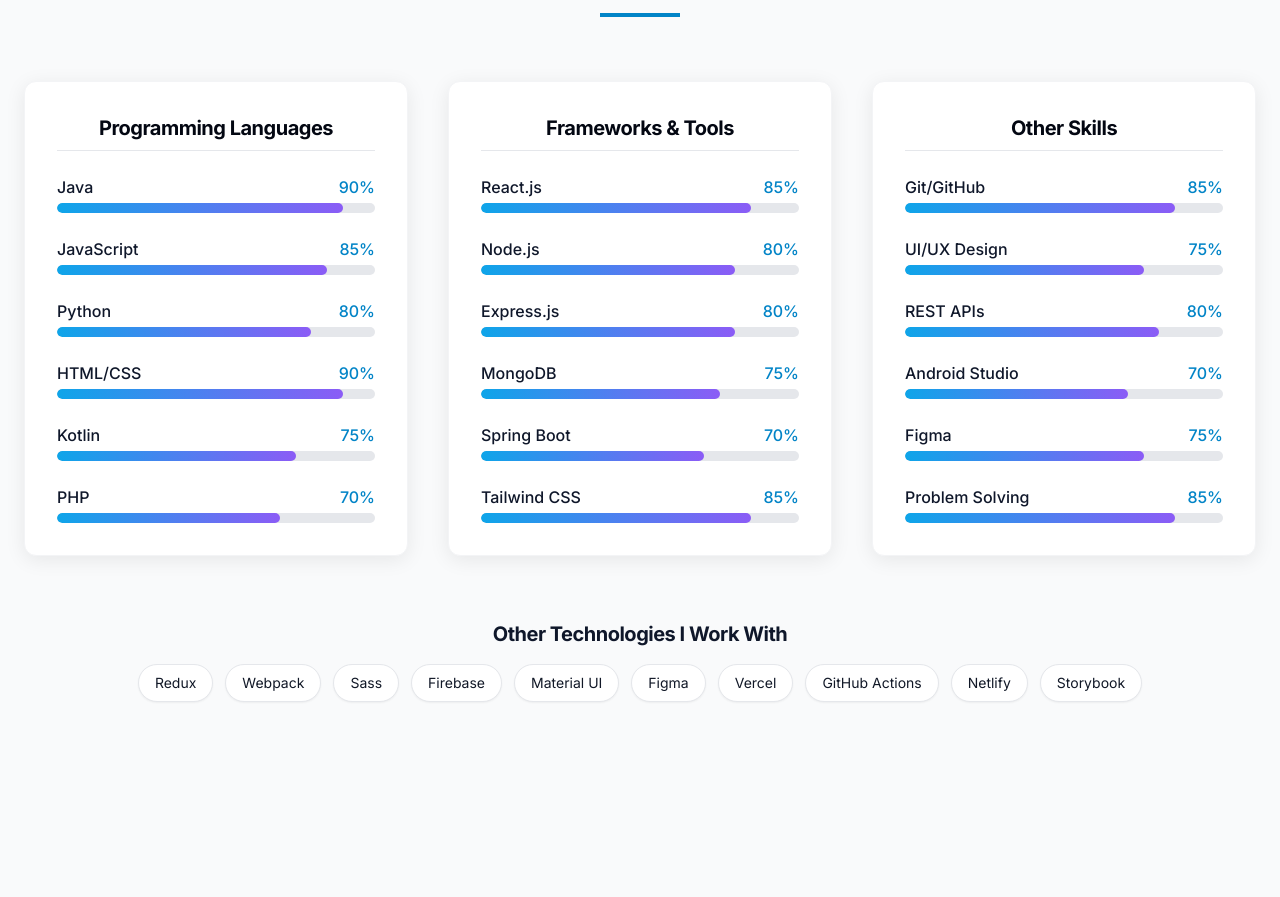
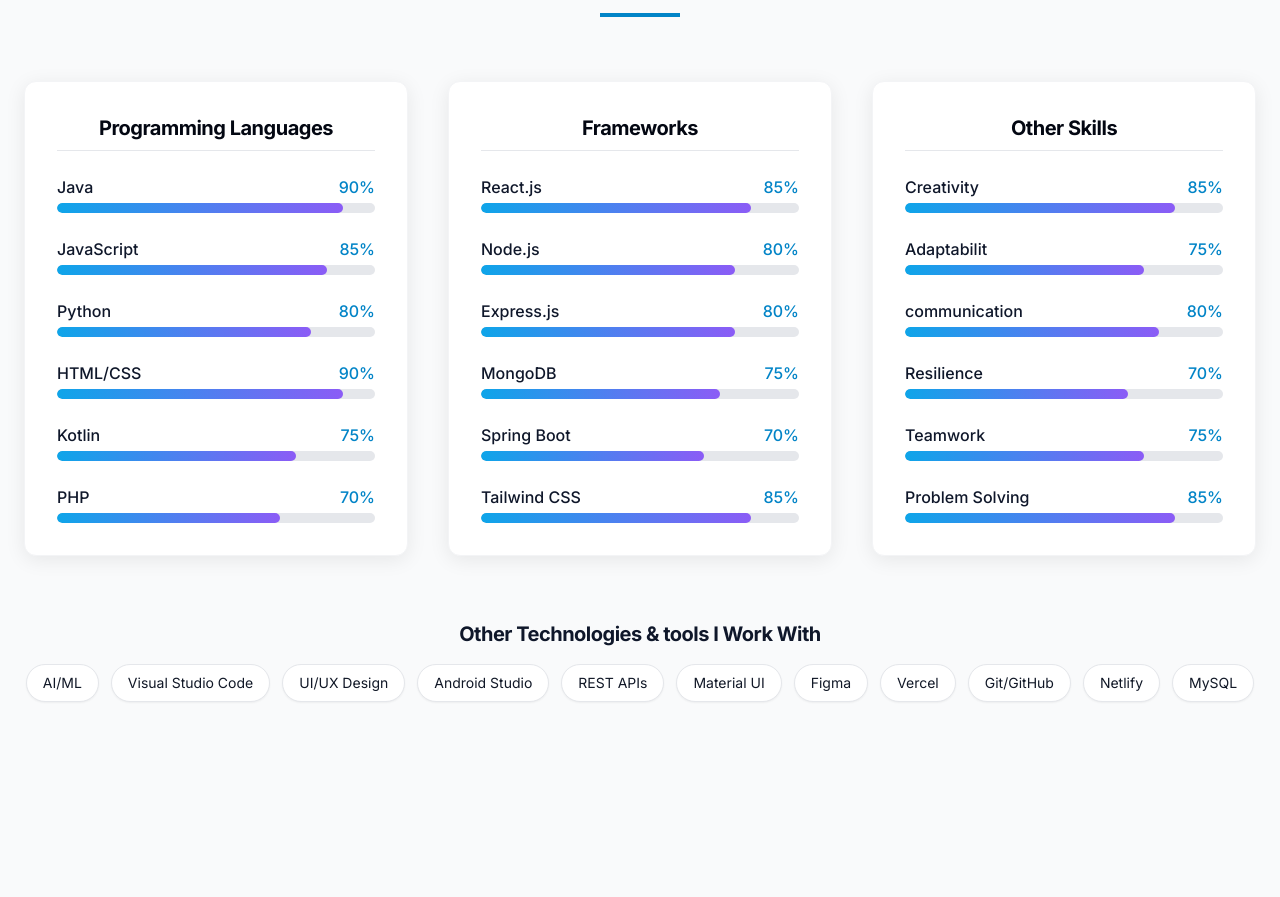
Before and after one commit to IT22091352/newportfolio, a React (Create React App) app: page / in a window 1280 px wide. Shown: the part 1812-2709 px from the top of the page. Built offline with nearby package versions, Linux system fonts and the light colour scheme.

Commit message:
fix: Update GitHub and LinkedIn links in Hero component; refine skills categories in Skills component

```diff
--- a/src/components/Hero.jsx
+++ b/src/components/Hero.jsx
@@ -122,12 +122,12 @@
               animate={{ opacity: 1 }}
               transition={{ duration: 0.7, delay: 0.6 }}
             >
-              <a href="https://github.com/chathuka-dilakshana" target="_blank" rel="noopener noreferrer" className="text-gray-400 hover:text-white transition-colors">
+              <a href="https://github.com/IT22091352" target="_blank" rel="noopener noreferrer" className="text-gray-400 hover:text-white transition-colors">
                 <svg className="w-6 h-6" fill="currentColor" viewBox="0 0 24 24" aria-hidden="true">
                   <path fillRule="evenodd" d="M12 2C6.477 2 2 6.484 2 12.017c0 4.425 2.865 8.18 6.839 9.504.5.092.682-.217.682-.483 0-.237-.008-.868-.013-1.703-2.782.605-3.369-1.343-3.369-1.343-.454-1.158-1.11-1.466-1.11-1.466-.908-.62.069-.608.069-.608 1.003.07 1.531 1.032 1.531 1.032.892 1.53 2.341 1.088 2.91.832.092-.647.35-1.088.636-1.338-2.22-.253-4.555-1.113-4.555-4.951 0-1.093.39-1.988 1.029-2.688-.103-.253-.446-1.272.098-2.65 0 0 .84-.27 2.75 1.026A9.564 9.564 0 0112 6.844c.85.004 1.705.115 2.504.337 1.909-1.296 2.747-1.027 2.747-1.027.546 1.379.202 2.398.1 2.651.64.7 1.028 1.595 1.028 2.688 0 3.848-2.339 4.695-4.566 4.943.359.309.678.92.678 1.855 0 1.338-.012 2.419-.012 2.747 0 .268.18.58.688.482A10.019 10.019 0 0022 12.017C22 6.484 17.522 2 12 2z" clipRule="evenodd" />
                 </svg>
               </a>
-              <a href="https://linkedin.com/chathuka-dilakshana" target="_blank" rel="noopener noreferrer" className="text-gray-400 hover:text-white transition-colors">
+              <a href="www.linkedin.com/in/chathuka-dilakshana-006315284" target="_blank" rel="noopener noreferrer" className="text-gray-400 hover:text-white transition-colors">
                 <svg className="w-6 h-6" fill="currentColor" viewBox="0 0 24 24" aria-hidden="true">
                   <path d="M20.447 20.452h-3.554v-5.569c0-1.328-.027-3.037-1.852-3.037-1.853 0-2.136 1.445-2.136 2.939v5.667H9.351V9h3.414v1.561h.046c.477-.9 1.637-1.85 3.37-1.85 3.601 0 4.267 2.37 4.267 5.455v6.286zM5.337 7.433c-1.144 0-2.063-.926-2.063-2.065 0-1.138.92-2.063 2.063-2.063 1.14 0 2.064.925 2.064 2.063 0 1.139-.925 2.065-2.064 2.065zm1.782 13.019H3.555V9h3.564v11.452zM22.225 0H1.771C.792 0 0 .774 0 1.729v20.542C0 23.227.792 24 1.771 24h20.451C23.2 24 24 23.227 24 22.271V1.729C24 .774 23.2 0 22.222 0h.003z" />
                 </svg>
--- a/src/components/Skills.jsx
+++ b/src/components/Skills.jsx
@@ -14,7 +14,7 @@
       ]
     },
     {
-      category: 'Frameworks & Tools',
+      category: 'Frameworks',
       items: [
         { name: 'React.js', level: 85 },
         { name: 'Node.js', level: 80 },
@@ -27,11 +27,11 @@
     {
       category: 'Other Skills',
       items: [
-        { name: 'Git/GitHub', level: 85 },
-        { name: 'UI/UX Design', level: 75 },
-        { name: 'REST APIs', level: 80 },
-        { name: 'Android Studio', level: 70 },
-        { name: 'Figma', level: 75 },
+        { name: 'Creativity', level: 85 },
+        { name: 'Adaptabilit', level: 75 },
+        { name: 'communication', level: 80 },
+        { name: 'Resilience', level: 70 },
+        { name: 'Teamwork', level: 75 },
         { name: 'Problem Solving', level: 85 },
       ]
     }
@@ -117,9 +117,9 @@
           viewport={{ once: true }}
           transition={{ duration: 0.6 }}
         >
-          <h3 className="text-xl font-bold mb-4">Other Technologies I Work With</h3>
+          <h3 className="text-xl font-bold mb-4">Other Technologies & tools I Work With</h3>
           <div className="flex flex-wrap justify-center gap-3">
-            {['Redux', 'Webpack', 'Sass', 'Firebase', 'Material UI', 'Figma', 'Vercel', 'GitHub Actions', 'Netlify', 'Storybook'].map((tech, index) => (
+            {['AI/ML', 'Visual Studio Code', 'UI/UX Design', 'Android Studio', 'REST APIs', 'Material UI', 'Figma', 'Vercel', 'Git/GitHub', 'Netlify', 'MySQL'].map((tech, index) => (
               <span
                 key={index}
                 className="px-4 py-2 bg-white border border-gray-200 rounded-full text-dark-700 text-sm shadow-sm hover:shadow-md transition-shadow"
```
